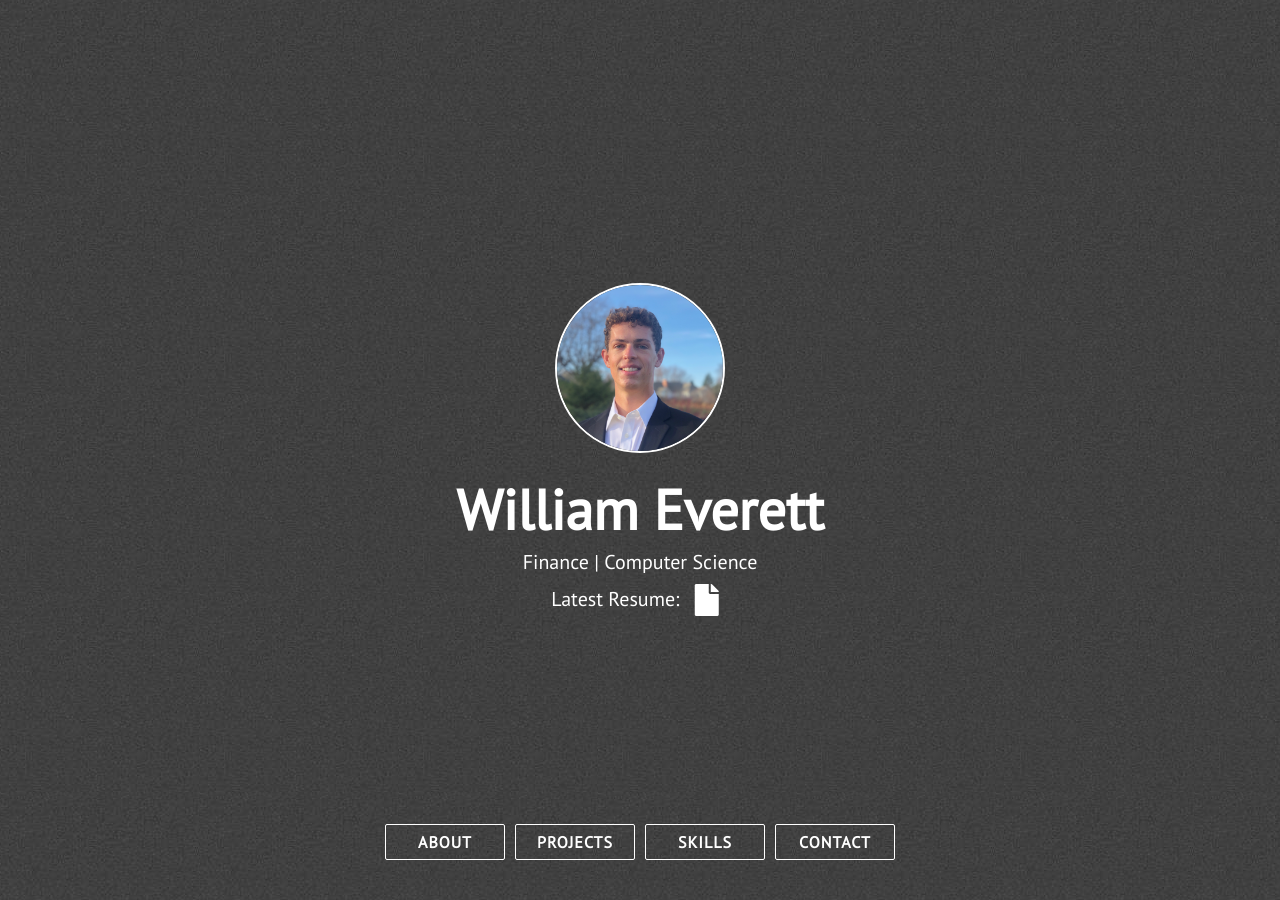
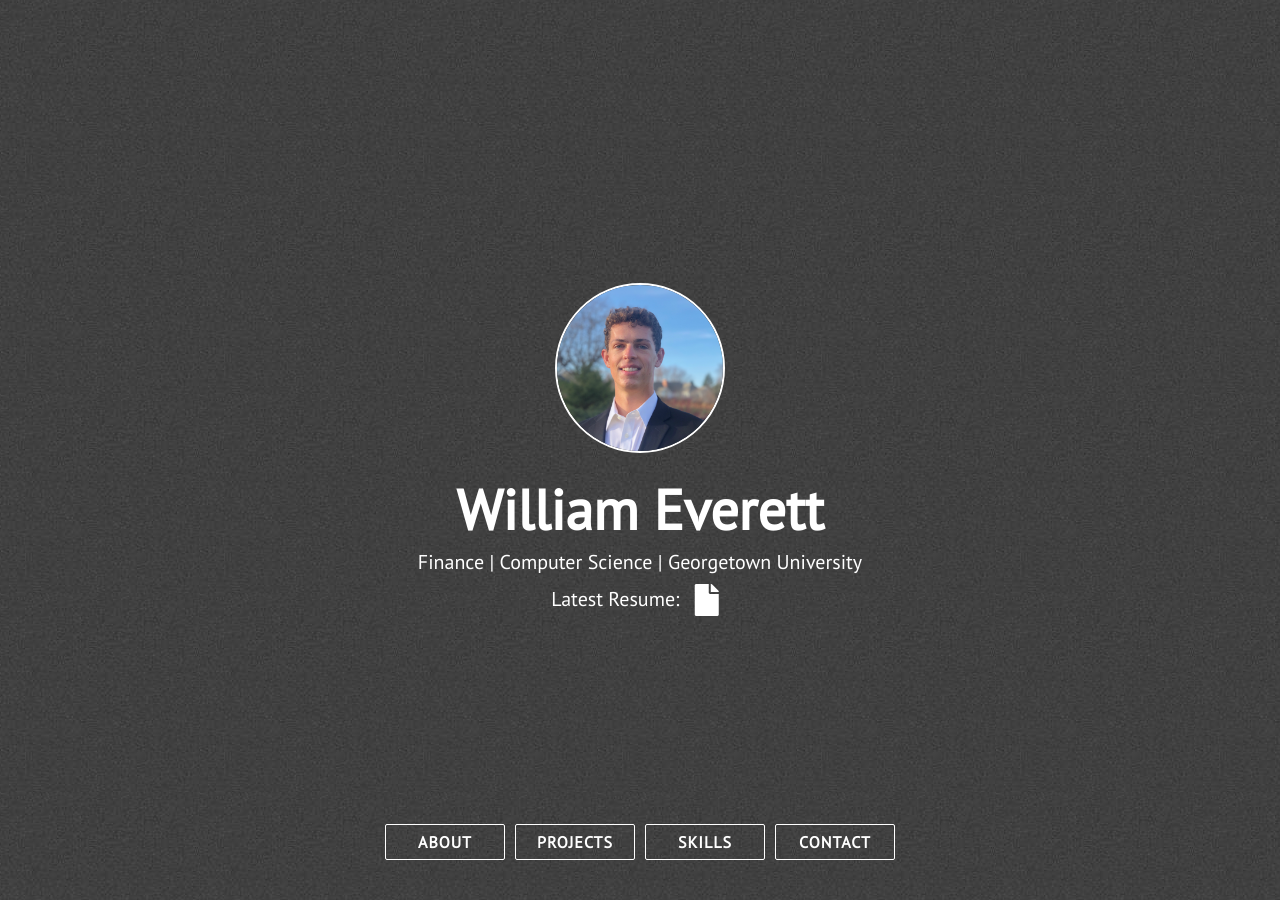
Before and after one commit to wae10/wae10.github.io, a Jekyll site: the page built from index.html, in a window 1280 px wide and 900 px high. Built offline with Jekyll 4.4.1, drawn with Linux system fonts in a browser that asks for light colours; nearby versions of some CDN libraries.

Commit message:
description

```diff
--- a/_config.yml
+++ b/_config.yml
@@ -1,5 +1,5 @@
 title: William Everett
-description: Finance | Computer Science
+description: Finance | Computer Science | Georgetown University
 site_title: 'William Everett'
 
 # Build settings
```
